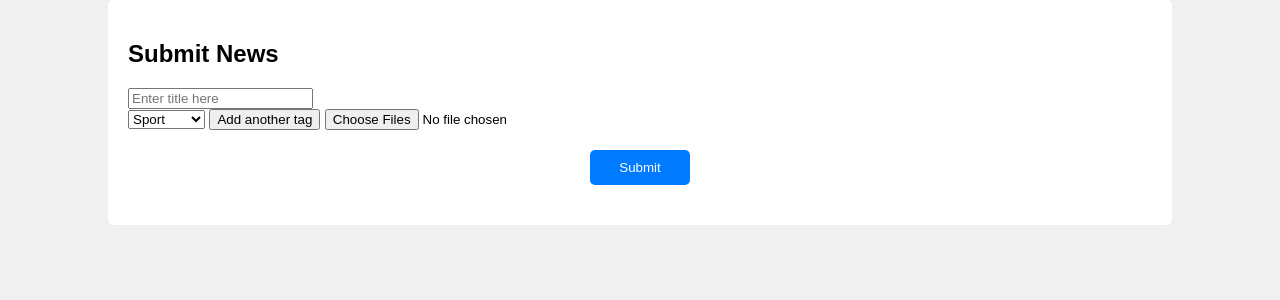
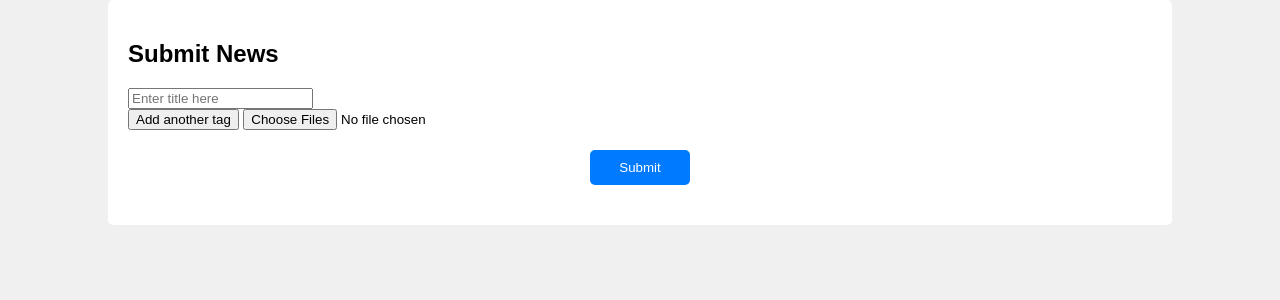
Before and after one commit to ITHangle/ea4115-bbc-d02, a Flask app: page /submit in a window 1280 px wide. Shown: the top 300 px of the page. Run offline with Flask 3, Linux system fonts and the light colour scheme; some libraries are stand-ins or nearby versions.

Commit message:
de submit

```diff
--- a/app/templates/submit.html
+++ b/app/templates/submit.html
@@ -45,11 +45,6 @@
             <input type="text" name="tags" placeholder="Enter a tag here" value="{{ tag_name }}">
             {% endfor %}
         </div>
-        <select name="news_type">
-            <option value="Sport">Sport</option>
-            <option value="Travel">Travel</option>
-            <option value="Business">Business</option>
-        </select>
         <button type="button" onclick="addTagField()">Add another tag</button>
         <input type="file" name="image" accept="image/*" multiple>
         <input type="submit" value="{{ 'Update' if news.id else 'Submit' }}">
```
